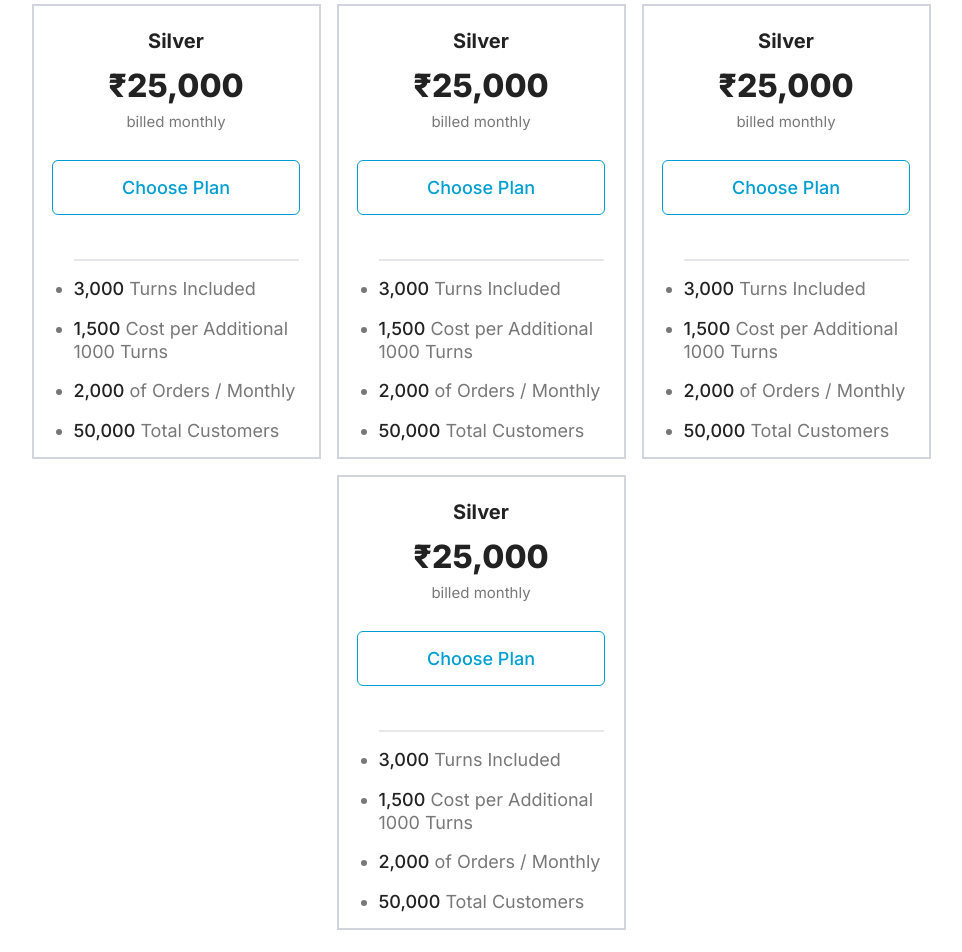
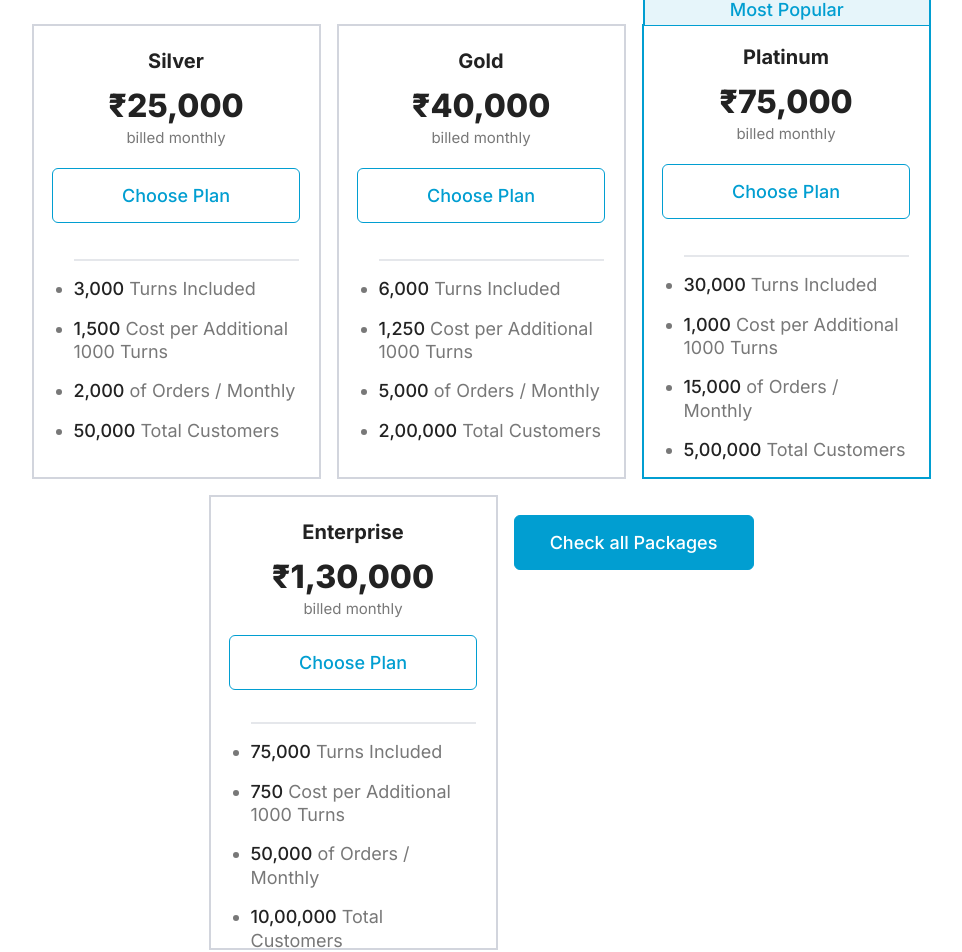
Before and after one commit to ShrutiMoradiy/project, a Next.js app: page /component/NewDesign in a window 1280 px wide. Shown: the part 1981-2933 px from the top of the page, without its empty margins (159-1121 px from the left). Built offline with nearby package versions, Linux system fonts and the light colour scheme.

Commit message:
add new design

```diff
--- a/src/app/component/NewDesign/Package.js
+++ b/src/app/component/NewDesign/Package.js
@@ -13,18 +13,19 @@ function Brands() {
             <h1 className="text-[#222222] text-3xl md:text-[42px] font-bold md:leading-[55px] text-center">
             Choose a Package to your Needs
             </h1>
-            <p className="text-[#787878] text-sm md:text-xl leading-[25px] font-normal mt-5 text-center">No installation, Set up or hidden fees. Everything is included in the price.</p>
+            <p className="text-[#787878] text-sm md:text-xl leading-[25px] font-normal mt-5 text-center mb-5">No installation, Set up or hidden fees. Everything is included in the price.</p>
+
           </div>
           <div className="flex justify-center flex-wrap gap-4">
 
             <div className="border-2 border-[#D2D5DD] w-full lg:w-[289px] md:w-1/2 h-[455px] p-5">
               <div className="flex justify-center flex-col items-center">
                 <h4 className="text-[#222222] text-xl leading-[30px] font-bold mb-4">Silver</h4>
-                <h3 className="text-[#222222] text-xl md:text-[32px] leading-[28px] font-[750] mb-2">
+                <h3 className="text-[#222222] text-xl md:text-[32px] leading-[28px] font-[750] mb-1">
                 ₹25,000
                 </h3>
                 <p className="text-[#787878] text-[15px] leading-[28px] font-normal">billed monthly</p>
-                <button className="text-[#019ED1] text-[18px] leading-[21.6px] font-medium w-[248px] h-[55px] border border-[#019ED1] rounded-md my-6">Choose Plan</button>
+                <button className="text-[#019ED1] text-[18px] leading-[21.6px] font-medium w-[248px] h-[55px] border border-[#019ED1] rounded-md my-4">Choose Plan</button>
 
               </div>
               <ul className="text-[#787878] border-t-2 list-disc ml-5 text-sm md:text-[18px] leading-[23.4px] font-normal mt-5">
@@ -37,57 +38,59 @@ function Brands() {
 
             <div className="border-2 border-[#D2D5DD] w-full lg:w-[289px] md:w-1/2 h-[455px] p-5">
               <div className="flex justify-center flex-col items-center">
-                <h4 className="text-[#222222] text-xl leading-[30px] font-bold mb-4">Silver</h4>
-                <h3 className="text-[#222222] text-xl md:text-[32px] leading-[28px] font-[750] mb-2">
-                ₹25,000
+                <h4 className="text-[#222222] text-xl leading-[30px] font-bold mb-4">Gold</h4>
+                <h3 className="text-[#222222] text-xl md:text-[32px] leading-[28px] font-[750] mb-1">
+                ₹40,000
                 </h3>
                 <p className="text-[#787878] text-[15px] leading-[28px] font-normal">billed monthly</p>
-                <button className="text-[#019ED1] text-[18px] leading-[21.6px] font-medium w-[248px] h-[55px] border border-[#019ED1] rounded-md my-6">Choose Plan</button>
+                <button className="text-[#019ED1] text-[18px] leading-[21.6px] font-medium w-[248px] h-[55px] border border-[#019ED1] rounded-md my-4">Choose Plan</button>
 
               </div>
               <ul className="text-[#787878] border-t-2 list-disc ml-5 text-sm md:text-[18px] leading-[23.4px] font-normal mt-5">
-                <li className="my-4"><span className="text-[#222222] font-medium">3,000</span> Turns Included</li>
-                <li className="my-4"><span className="text-[#222222] font-medium">1,500</span> Cost per Additional 1000 Turns</li>
-                <li className="my-4"><span className="text-[#222222] font-medium">2,000</span> of Orders / Monthly</li>
-                <li className="my-4"><span className="text-[#222222] font-medium">50,000</span> Total Customers</li>
+                <li className="my-4"><span className="text-[#222222] font-medium">6,000</span> Turns Included</li>
+                <li className="my-4"><span className="text-[#222222] font-medium">1,250</span> Cost per Additional 1000 Turns</li>
+                <li className="my-4"><span className="text-[#222222] font-medium">5,000</span> of Orders / Monthly</li>
+                <li className="my-4"><span className="text-[#222222] font-medium">2,00,000</span> Total Customers</li>
+              </ul>
+            </div>
+
+            <div className="border-2 border-[#019ED1] w-full lg:w-[289px] md:w-1/2 h-[455px] px-5 relative">
+                <span className="bg-[#E6F5FA] border-2 border-b-0 border-[#019ED1] w-[288.5px] -mt-[33px] -ml-[21px] text-[#019ED1] absolute text-[18px] text-center font-medium leading-[30px]">Most Popular</span>
+              <div className="flex justify-center flex-col items-center">
+                <h4 className="text-[#222222] text-xl leading-[30px] font-bold my-4">Platinum</h4>
+                <h3 className="text-[#222222] text-xl md:text-[32px] leading-[28px] font-[750] mb-1">
+                ₹75,000
+                </h3>
+                <p className="text-[#787878] text-[15px] leading-[28px] font-normal">billed monthly</p>
+                <button className="text-[#019ED1] text-[18px] leading-[21.6px] font-medium w-[248px] h-[55px] border border-[#019ED1] rounded-md my-4">Choose Plan</button>
+
+              </div>
+              <ul className="text-[#787878] border-t-2 list-disc ml-5 text-sm md:text-[18px] leading-[23.4px] font-normal mt-5">
+                <li className="my-4"><span className="text-[#222222] font-medium">30,000</span> Turns Included</li>
+                <li className="my-4"><span className="text-[#222222] font-medium">1,000</span> Cost per Additional 1000 Turns</li>
+                <li className="my-4"><span className="text-[#222222] font-medium">15,000</span> of Orders / Monthly</li>
+                <li className="my-4"><span className="text-[#222222] font-medium">5,00,000</span> Total Customers</li>
               </ul>
             </div>
 
             <div className="border-2 border-[#D2D5DD] w-full lg:w-[289px] md:w-1/2 h-[455px] p-5">
               <div className="flex justify-center flex-col items-center">
-                <h4 className="text-[#222222] text-xl leading-[30px] font-bold mb-4">Silver</h4>
-                <h3 className="text-[#222222] text-xl md:text-[32px] leading-[28px] font-[750] mb-2">
-                ₹25,000
+                <h4 className="text-[#222222] text-xl leading-[30px] font-bold mb-4">Enterprise</h4>
+                <h3 className="text-[#222222] text-xl md:text-[32px] leading-[28px] font-[750] mb-1">
+                ₹1,30,000
                 </h3>
                 <p className="text-[#787878] text-[15px] leading-[28px] font-normal">billed monthly</p>
-                <button className="text-[#019ED1] text-[18px] leading-[21.6px] font-medium w-[248px] h-[55px] border border-[#019ED1] rounded-md my-6">Choose Plan</button>
+                <button className="text-[#019ED1] text-[18px] leading-[21.6px] font-medium w-[248px] h-[55px] border border-[#019ED1] rounded-md my-3">Choose Plan</button>
 
               </div>
               <ul className="text-[#787878] border-t-2 list-disc ml-5 text-sm md:text-[18px] leading-[23.4px] font-normal mt-5">
-                <li className="my-4"><span className="text-[#222222] font-medium">3,000</span> Turns Included</li>
-                <li className="my-4"><span className="text-[#222222] font-medium">1,500</span> Cost per Additional 1000 Turns</li>
-                <li className="my-4"><span className="text-[#222222] font-medium">2,000</span> of Orders / Monthly</li>
-                <li className="my-4"><span className="text-[#222222] font-medium">50,000</span> Total Customers</li>
+                <li className="my-4"><span className="text-[#222222] font-medium">75,000</span> Turns Included</li>
+                <li className="my-4"><span className="text-[#222222] font-medium">750</span> Cost per Additional 1000 Turns</li>
+                <li className="my-4"><span className="text-[#222222] font-medium">50,000</span> of Orders / Monthly</li>
+                <li className="my-4"><span className="text-[#222222] font-medium">10,00,000</span> Total Customers</li>
               </ul>
             </div>
-
-            <div className="border-2 border-[#D2D5DD] w-full lg:w-[289px] md:w-1/2 h-[455px] p-5">
-              <div className="flex justify-center flex-col items-center">
-                <h4 className="text-[#222222] text-xl leading-[30px] font-bold mb-4">Silver</h4>
-                <h3 className="text-[#222222] text-xl md:text-[32px] leading-[28px] font-[750] mb-2">
-                ₹25,000
-                </h3>
-                <p className="text-[#787878] text-[15px] leading-[28px] font-normal">billed monthly</p>
-                <button className="text-[#019ED1] text-[18px] leading-[21.6px] font-medium w-[248px] h-[55px] border border-[#019ED1] rounded-md my-6">Choose Plan</button>
-
-              </div>
-              <ul className="text-[#787878] border-t-2 list-disc ml-5 text-sm md:text-[18px] leading-[23.4px] font-normal mt-5">
-                <li className="my-4"><span className="text-[#222222] font-medium">3,000</span> Turns Included</li>
-                <li className="my-4"><span className="text-[#222222] font-medium">1,500</span> Cost per Additional 1000 Turns</li>
-                <li className="my-4"><span className="text-[#222222] font-medium">2,000</span> of Orders / Monthly</li>
-                <li className="my-4"><span className="text-[#222222] font-medium">50,000</span> Total Customers</li>
-              </ul>
-            </div>
+            <button className="bg-[#019ED1] text-white text-[18px] leading-[21.6px] font-medium w-[240px] h-[55px] border border-[#019ED1] rounded-md mt-5">Check all Packages</button>
 
           </div>
         </div>
```
